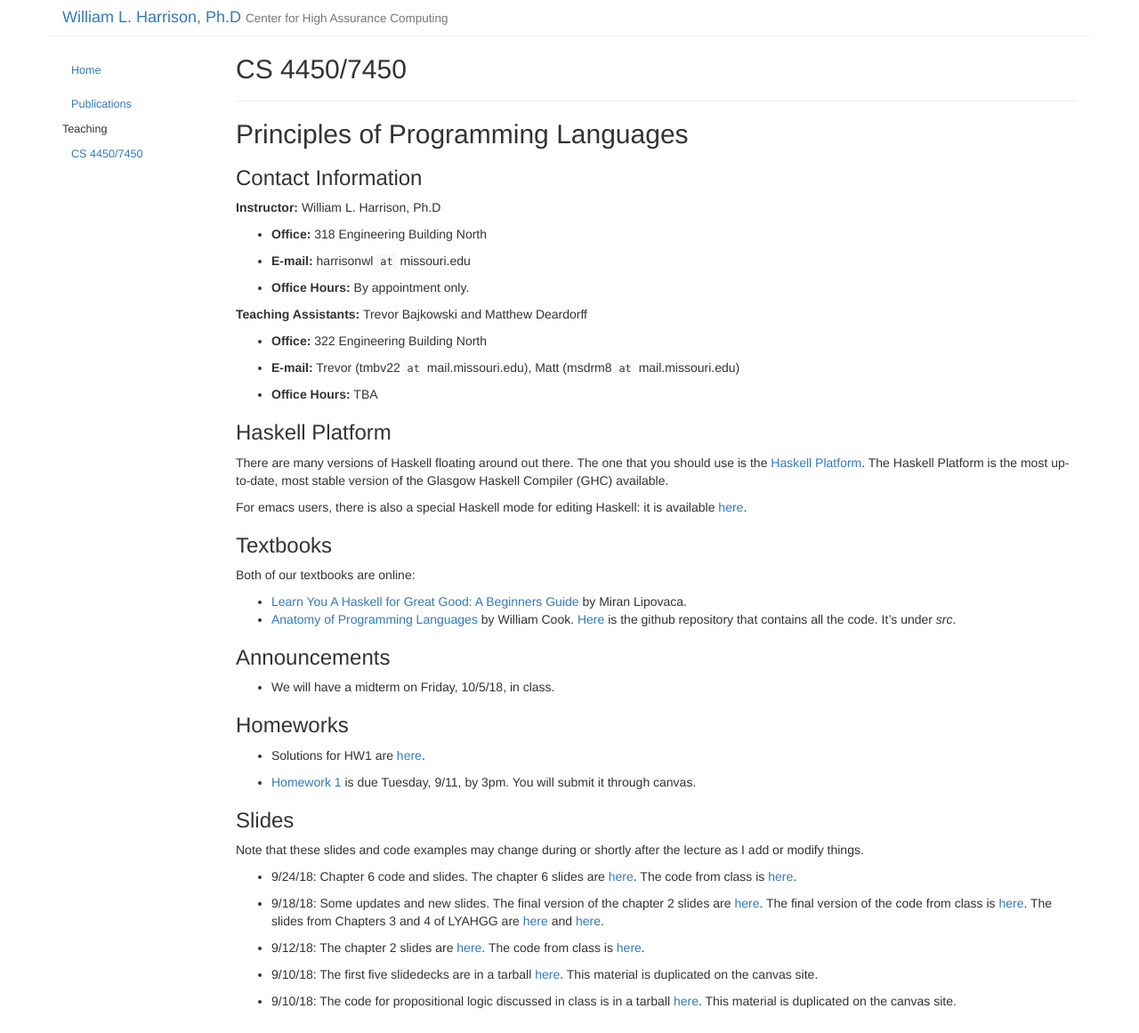
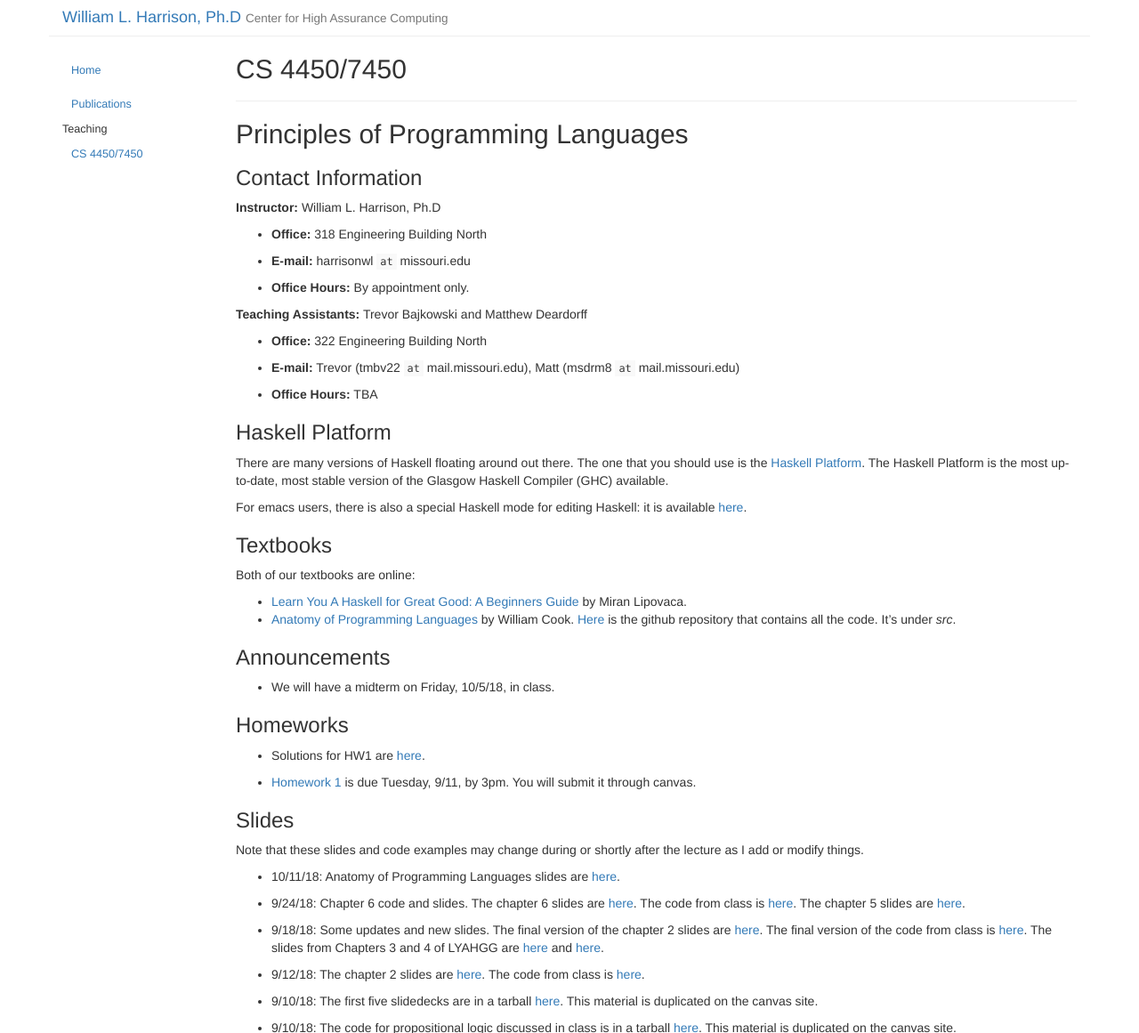
Before and after one commit to harrisonwl/harrisonwl.github.io, a Jekyll site: the page built from _posts/2018-09-10-cs4450.md, in a window 1280 px wide, cut to the strip 0-1161 px from the top of the page. Shown: the whole strip at 89% size. Built offline with Jekyll 4.4.1, drawn with Linux system fonts in a browser that asks for light colours.

Commit message:
added AoPL3 slides

```diff
--- a/_posts/2018-09-10-cs4450.md
+++ b/_posts/2018-09-10-cs4450.md
@@ -59,8 +59,9 @@ Both of our textbooks are online:
 
 Note that these slides and code examples may change during or shortly after the lecture as I add or modify things.
 
+* 10/11/18: Anatomy of Programming Languages slides are <a href="https://harrisonwl.github.io/assets/courses/popl/fall2018/slides/AoPL3.pdf">here</a>.
 
-* 9/24/18: Chapter 6 code and slides. The chapter 6 slides are <a href="https://harrisonwl.github.io/assets/courses/popl/fall2018/slides/Chapter6.ppt">here</a>. The code from class is <a href="https://harrisonwl.github.io/assets/courses/popl/fall2018/slides/Chap6.hs">here</a>.
+* 9/24/18: Chapter 6 code and slides. The chapter 6 slides are <a href="https://harrisonwl.github.io/assets/courses/popl/fall2018/slides/Chapter6.ppt">here</a>. The code from class is <a href="https://harrisonwl.github.io/assets/courses/popl/fall2018/slides/Chap6.hs">here</a>. The chapter 5 slides are <a href="https://harrisonwl.github.io/assets/courses/popl/fall2018/slides/chapter5.pdf">here</a>.
 
 * 9/18/18: Some updates and new slides. The final version of the chapter 2 slides are <a href="https://harrisonwl.github.io/assets/courses/popl/fall2018/slides/chapter2.pdf">here</a>. The final version of the code from class is <a href="https://harrisonwl.github.io/assets/courses/popl/fall2018/slides/Chap2.hs">here</a>. The slides from Chapters 3 and 4 of LYAHGG are <a href="https://harrisonwl.github.io/assets/courses/popl/fall2018/slides/chapter3.pdf">here</a> and <a href="https://harrisonwl.github.io/assets/courses/popl/fall2018/slides/chapter4.pdf">here</a>.
 
```
Also changed, not shown: 3 other files.
